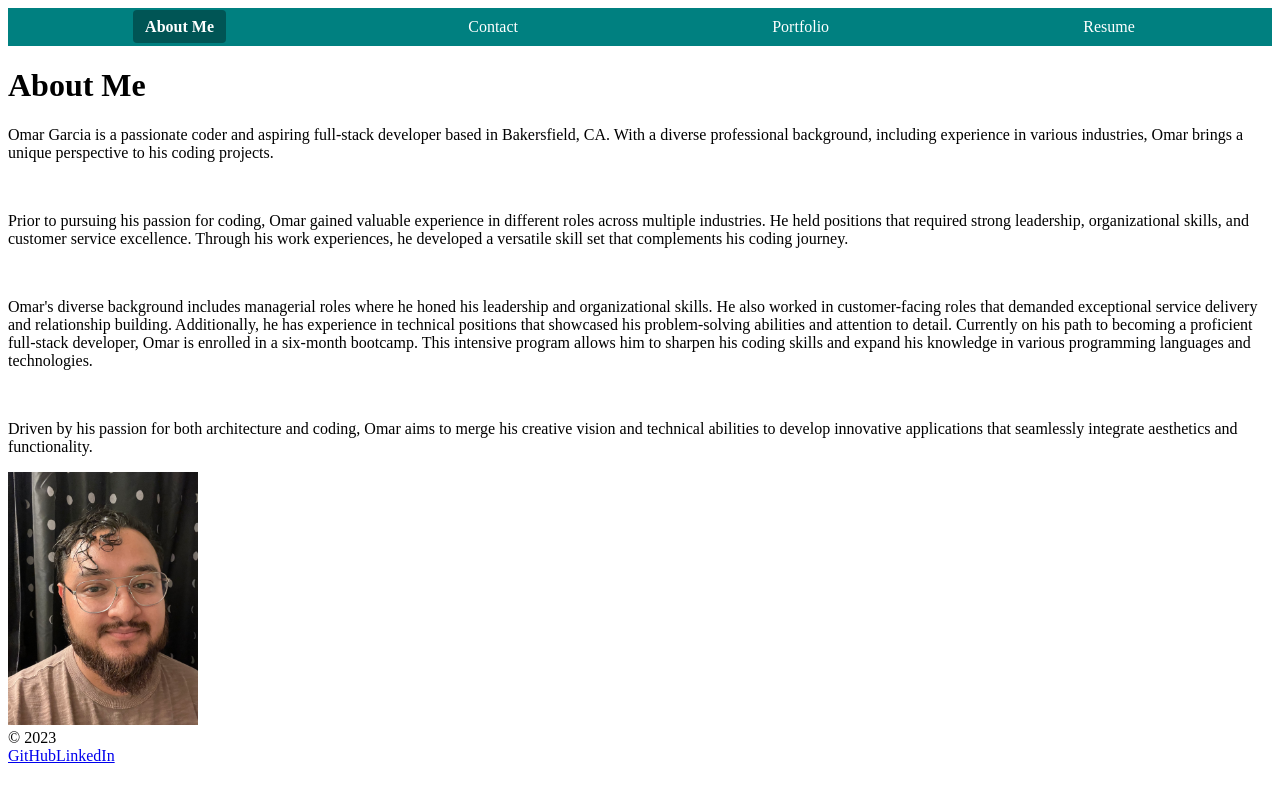
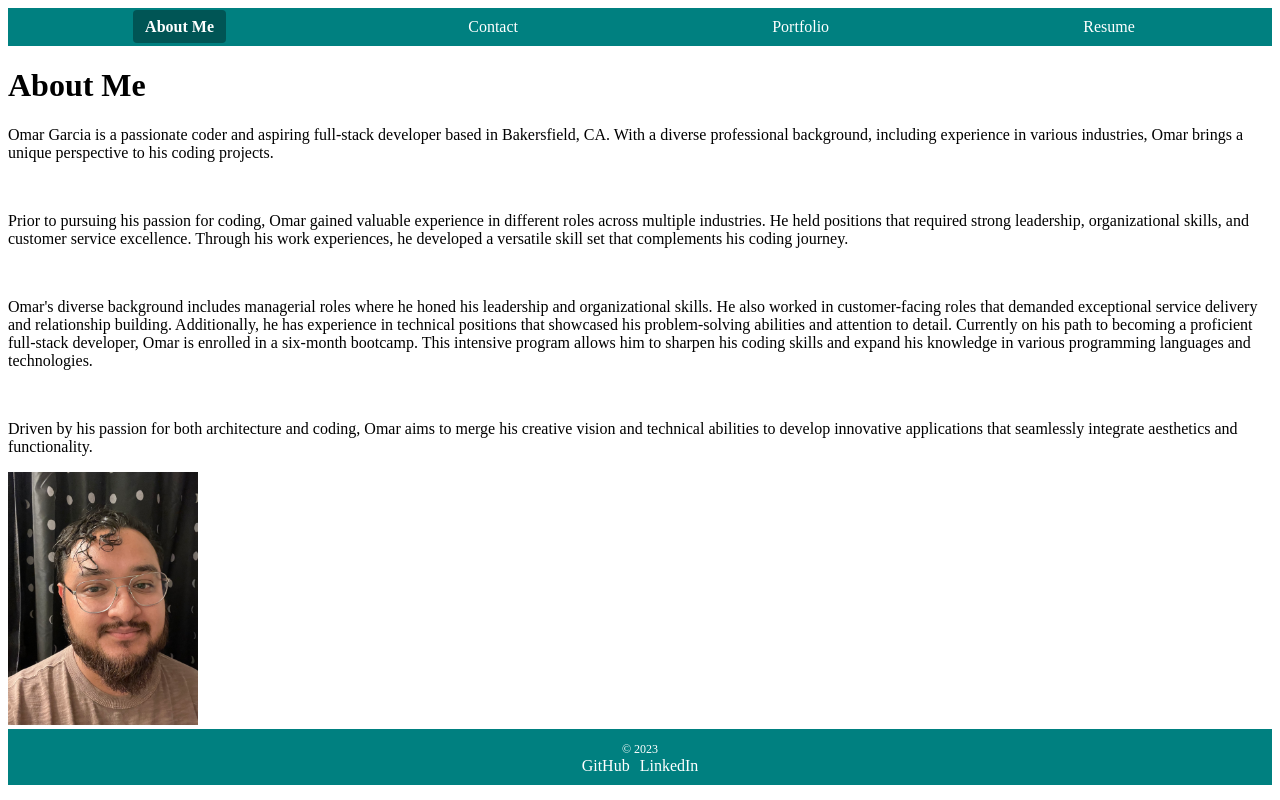
Before and after one commit to Omarggm/redesigned-octo-system, a React (Create React App) app: page / in a window 1280 px wide. Built offline with nearby package versions, Linux system fonts and the light colour scheme; the HTML template or start-up script is replaced by a standard one.

Commit message:
footer.css

```diff
--- /dev/null
+++ b/src/assets/styles/footer.css
@@ -0,0 +1,21 @@
+/* footer.css */
+.footer {
+    background-color: #008080; /* Teal color for the footer background */
+    color: #ffffff; /* White text color for the footer content */
+    padding: 10px;
+    text-align: center;
+  }
+
+  .text-muted {
+    font-size: 12px;
+  }
+
+  .social-links a {
+    color: #ffffff; /* White color for the social links */
+    text-decoration: none;
+    margin: 0 5px;
+  }
+
+  .social-links a:hover {
+    text-decoration: underline;
+  }
--- a/src/components/footer.js
+++ b/src/components/footer.js
@@ -1,4 +1,5 @@
 import React from "react";
+import "../assets/styles/footer.css";
 
 export default function Footer() {
     return (
```
